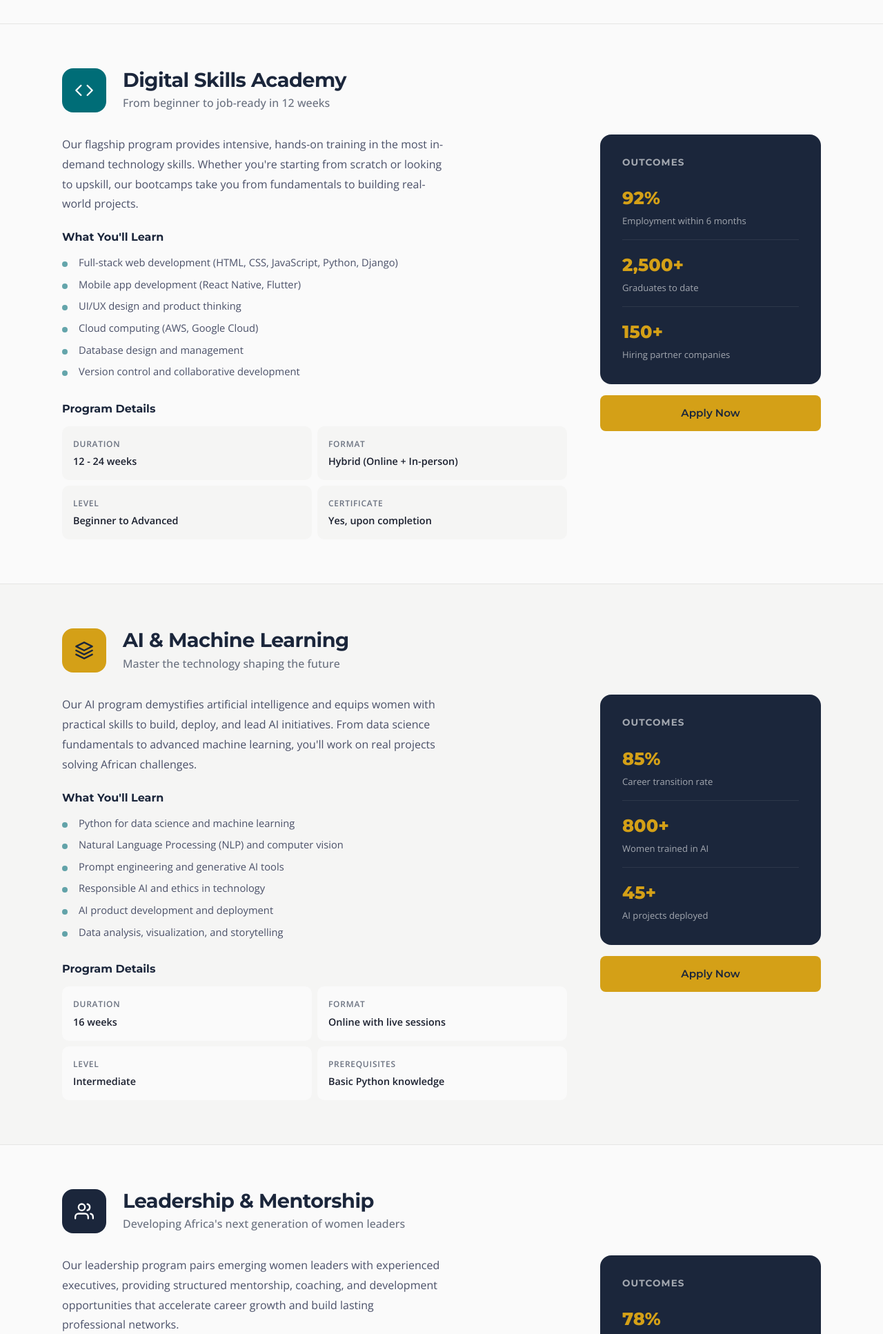
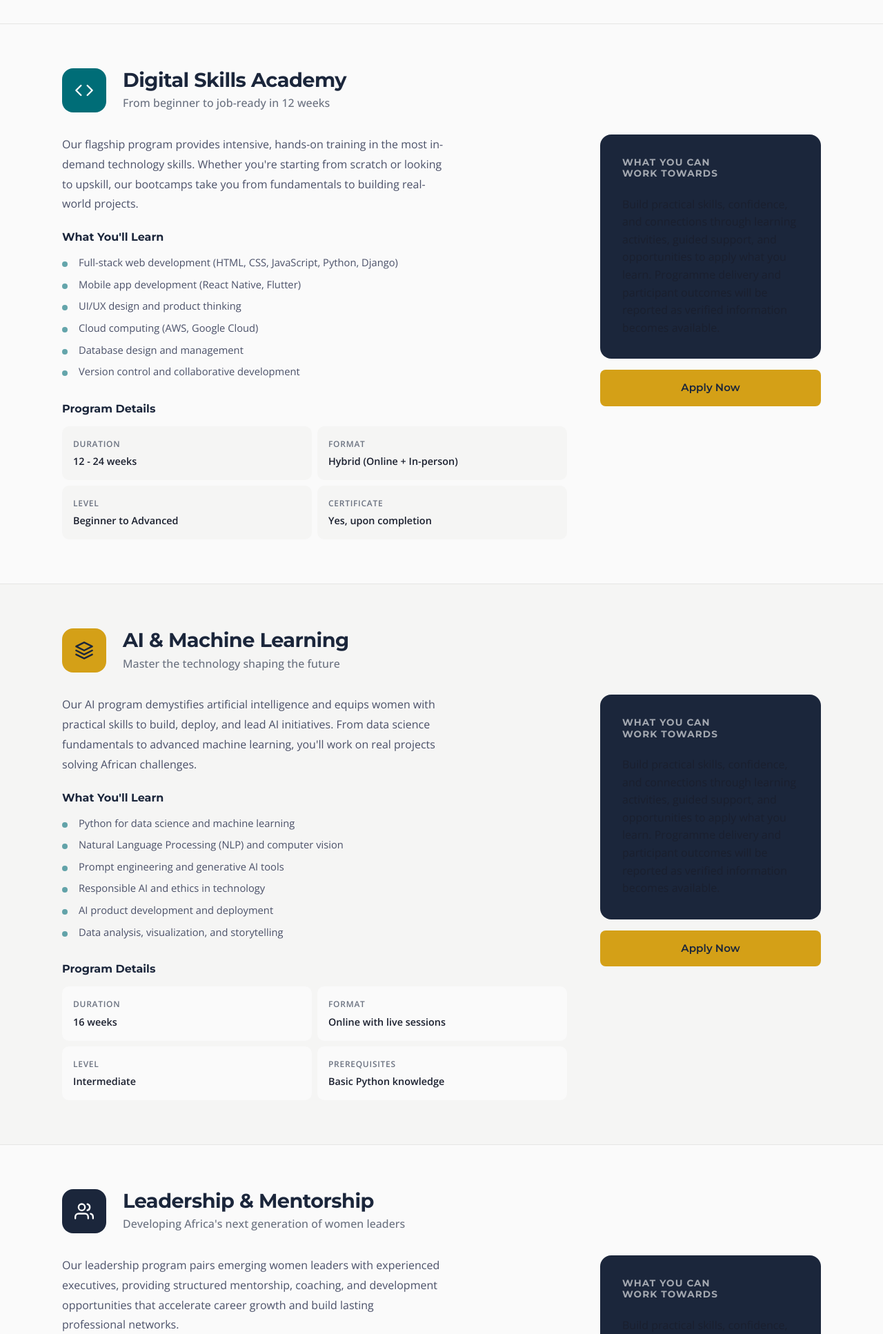
Before and after one commit to preciouskorir/savannah-women-tech, a Django app: template website/templates/website/programs.html in a window 1280 px wide. Shown: the part 624-2558 px from the top of the page at 69% size. Run offline with Django 3.2, Linux system fonts and the light colour scheme; the template is opened without the code that fills it, so the values that code supplies are empty.

Commit message:
Replace unsupported programme impact statistics with transparent outcomes

```diff
--- a/website/templates/website/programs.html
+++ b/website/templates/website/programs.html
@@ -51,10 +51,8 @@
             </div>
             <div class="program-detail-sidebar">
                 <div class="program-outcomes">
-                    <h4>Outcomes</h4>
-                    <div class="outcome-stat"><span class="outcome-number">92%</span><span class="outcome-label">Employment within 6 months</span></div>
-                    <div class="outcome-stat"><span class="outcome-number">2,500+</span><span class="outcome-label">Graduates to date</span></div>
-                    <div class="outcome-stat"><span class="outcome-number">150+</span><span class="outcome-label">Hiring partner companies</span></div>
+                    <h4>What You Can Work Towards</h4>
+                    <p>Build practical skills, confidence, and connections through learning activities, guided support, and opportunities to apply what you learn. Programme delivery and participant outcomes will be reported as verified information becomes available.</p>
                 </div>
                 <a href="{% url 'contact' %}" class="btn btn-primary" style="width: 100%; justify-content: center;">Apply Now</a>
             </div>
@@ -93,10 +91,8 @@
             </div>
             <div class="program-detail-sidebar">
                 <div class="program-outcomes">
-                    <h4>Outcomes</h4>
-                    <div class="outcome-stat"><span class="outcome-number">85%</span><span class="outcome-label">Career transition rate</span></div>
-                    <div class="outcome-stat"><span class="outcome-number">800+</span><span class="outcome-label">Women trained in AI</span></div>
-                    <div class="outcome-stat"><span class="outcome-number">45+</span><span class="outcome-label">AI projects deployed</span></div>
+                    <h4>What You Can Work Towards</h4>
+                    <p>Build practical skills, confidence, and connections through learning activities, guided support, and opportunities to apply what you learn. Programme delivery and participant outcomes will be reported as verified information becomes available.</p>
                 </div>
                 <a href="{% url 'contact' %}" class="btn btn-primary" style="width: 100%; justify-content: center;">Apply Now</a>
             </div>
@@ -135,10 +131,8 @@
             </div>
             <div class="program-detail-sidebar">
                 <div class="program-outcomes">
-                    <h4>Outcomes</h4>
-                    <div class="outcome-stat"><span class="outcome-number">78%</span><span class="outcome-label">Promoted within 12 months</span></div>
-                    <div class="outcome-stat"><span class="outcome-number">200+</span><span class="outcome-label">Mentors in our network</span></div>
-                    <div class="outcome-stat"><span class="outcome-number">500+</span><span class="outcome-label">Women leaders developed</span></div>
+                    <h4>What You Can Work Towards</h4>
+                    <p>Build practical skills, confidence, and connections through learning activities, guided support, and opportunities to apply what you learn. Programme delivery and participant outcomes will be reported as verified information becomes available.</p>
                 </div>
                 <a href="{% url 'contact' %}" class="btn btn-primary" style="width: 100%; justify-content: center;">Apply Now</a>
             </div>
@@ -177,10 +171,8 @@
             </div>
             <div class="program-detail-sidebar">
                 <div class="program-outcomes">
-                    <h4>Outcomes</h4>
-                    <div class="outcome-stat"><span class="outcome-number">850+</span><span class="outcome-label">Businesses launched</span></div>
-                    <div class="outcome-stat"><span class="outcome-number">$2.5M+</span><span class="outcome-label">Funding raised by graduates</span></div>
-                    <div class="outcome-stat"><span class="outcome-number">3,000+</span><span class="outcome-label">Jobs created</span></div>
+                    <h4>What You Can Work Towards</h4>
+                    <p>Build practical skills, confidence, and connections through learning activities, guided support, and opportunities to apply what you learn. Programme delivery and participant outcomes will be reported as verified information becomes available.</p>
                 </div>
                 <a href="{% url 'contact' %}" class="btn btn-primary" style="width: 100%; justify-content: center;">Apply Now</a>
             </div>
@@ -219,10 +211,8 @@
             </div>
             <div class="program-detail-sidebar">
                 <div class="program-outcomes">
-                    <h4>Impact</h4>
-                    <div class="outcome-stat"><span class="outcome-number">1,200+</span><span class="outcome-label">Scholarships awarded</span></div>
-                    <div class="outcome-stat"><span class="outcome-number">$1.8M</span><span class="outcome-label">Total funding distributed</span></div>
-                    <div class="outcome-stat"><span class="outcome-number">12</span><span class="outcome-label">Countries reached</span></div>
+                    <h4>What You Can Work Towards</h4>
+                    <p>Build practical skills, confidence, and connections through learning activities, guided support, and opportunities to apply what you learn. Programme delivery and participant outcomes will be reported as verified information becomes available.</p>
                 </div>
                 <a href="{% url 'contact' %}" class="btn btn-primary" style="width: 100%; justify-content: center;">Apply for Scholarship</a>
             </div>
@@ -261,10 +251,8 @@
             </div>
             <div class="program-detail-sidebar">
                 <div class="program-outcomes">
-                    <h4>Network</h4>
-                    <div class="outcome-stat"><span class="outcome-number">200+</span><span class="outcome-label">Active mentors</span></div>
-                    <div class="outcome-stat"><span class="outcome-number">1,500+</span><span class="outcome-label">Mentees supported</span></div>
-                    <div class="outcome-stat"><span class="outcome-number">95%</span><span class="outcome-label">Satisfaction rate</span></div>
+                    <h4>What You Can Work Towards</h4>
+                    <p>Build practical skills, confidence, and connections through learning activities, guided support, and opportunities to apply what you learn. Programme delivery and participant outcomes will be reported as verified information becomes available.</p>
                 </div>
                 <a href="{% url 'contact' %}" class="btn btn-primary" style="width: 100%; justify-content: center;">Find a Mentor</a>
             </div>
@@ -303,10 +291,8 @@
             </div>
             <div class="program-detail-sidebar">
                 <div class="program-outcomes">
-                    <h4>Reach</h4>
-                    <div class="outcome-stat"><span class="outcome-number">8,000+</span><span class="outcome-label">Women and girls reached</span></div>
-                    <div class="outcome-stat"><span class="outcome-number">45</span><span class="outcome-label">Community centres</span></div>
-                    <div class="outcome-stat"><span class="outcome-number">120+</span><span class="outcome-label">Schools partnered</span></div>
+                    <h4>What You Can Work Towards</h4>
+                    <p>Build practical skills, confidence, and connections through learning activities, guided support, and opportunities to apply what you learn. Programme delivery and participant outcomes will be reported as verified information becomes available.</p>
                 </div>
                 <a href="{% url 'contact' %}" class="btn btn-primary" style="width: 100%; justify-content: center;">Partner With Us</a>
             </div>
@@ -317,7 +303,7 @@
 <section class="cta fade-in">
     <div class="cta-inner">
         <h2>Ready to Start Your Journey?</h2>
-        <p>No matter where you are in your tech journey, we have a program that fits. Apply today and join thousands of women transforming their futures.</p>
+        <p>No matter where you are in your tech journey, we have a program that fits. Contact our team to learn about current programme opportunities and upcoming application windows.</p>
         <div class="cta-actions">
             <a href="{% url 'contact' %}" class="btn btn-primary">Apply to a Program</a>
             <a href="{% url 'donate' %}" class="btn btn-outline">Fund a Scholarship</a>
```
